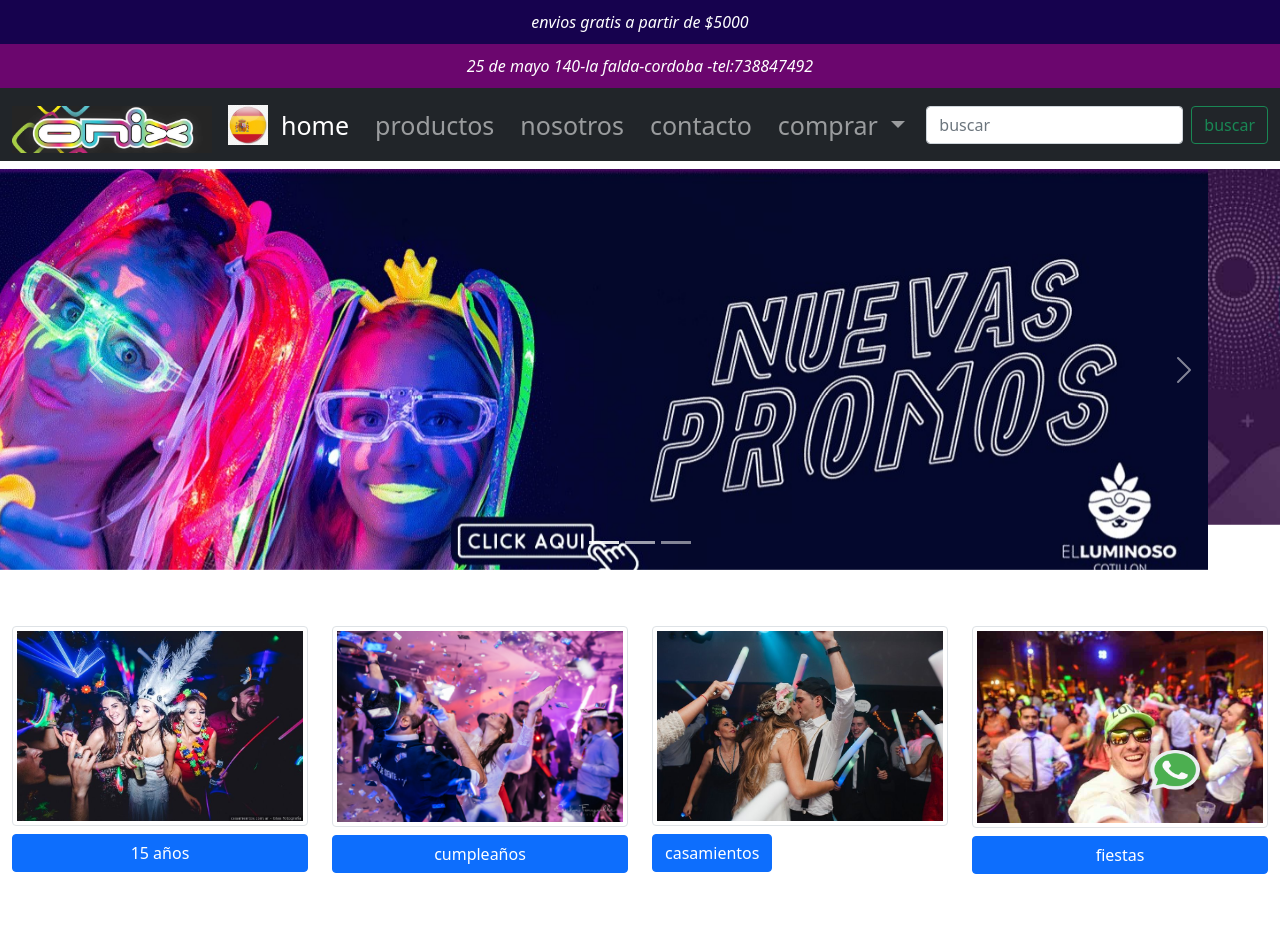
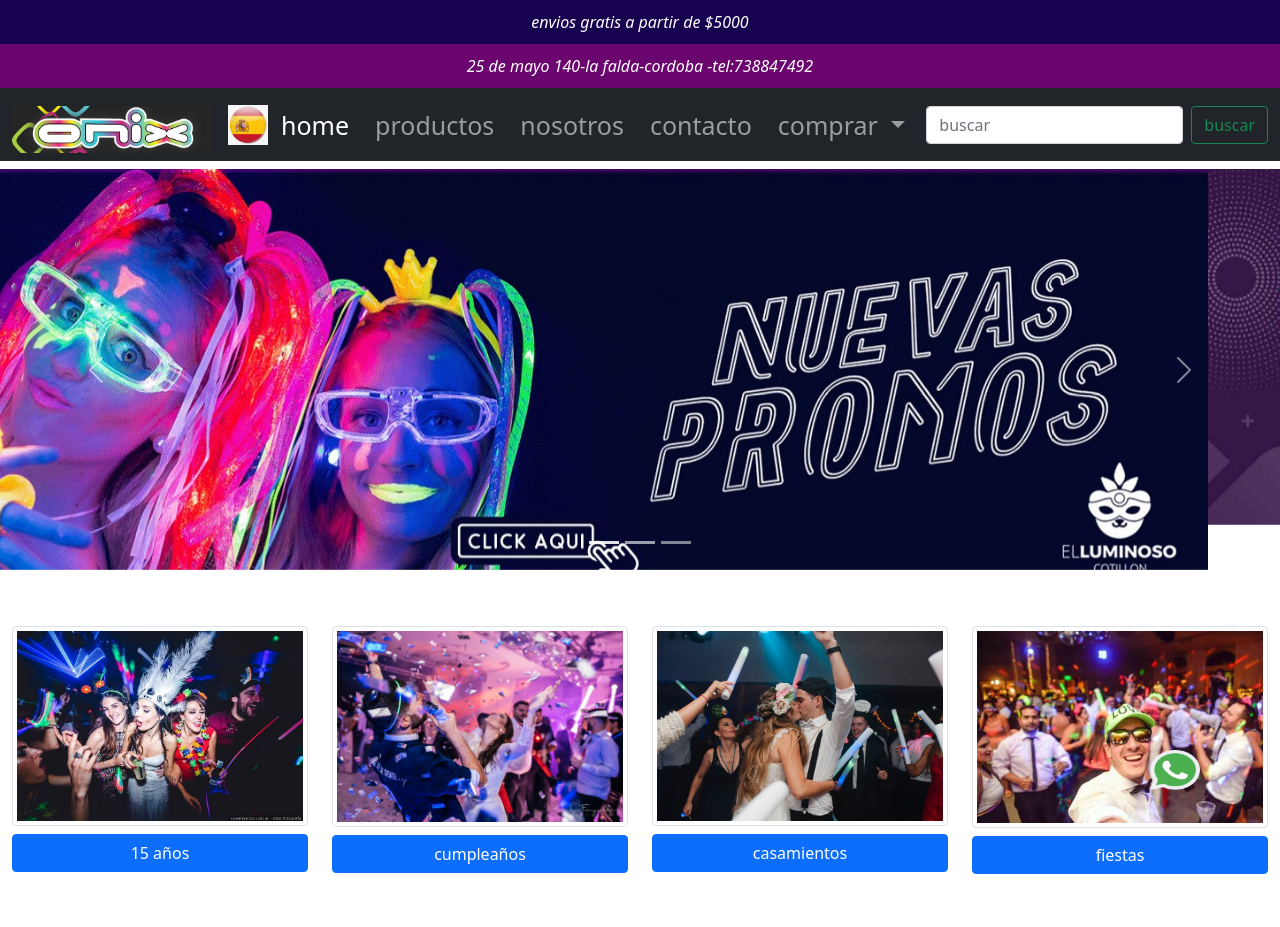
Before and after one commit to me-c68/onixcotillon, a website: page index.html in a window 1280 px wide. Shown: the top 927 px of the page. Drawn offline with nearby package versions, Linux system fonts and the light colour scheme.

Commit message:
cuarto repo

```diff
--- a/index.html
+++ b/index.html
@@ -142,7 +142,7 @@
                     <img src="img/7_175365.jpg" alt="" class="w-100 img-thumbnail">
                     <h3 class="text-start"></h3>
 
-                    <a href="nosotros.html" class="btn btn-primary">casamientos</a>
+                    <a href="nosotros.html" class="btn btn-primary w-100">casamientos</a>
                 </article>
 
                 <article class="col-lg-3 col-md-6 mb-2">
```
